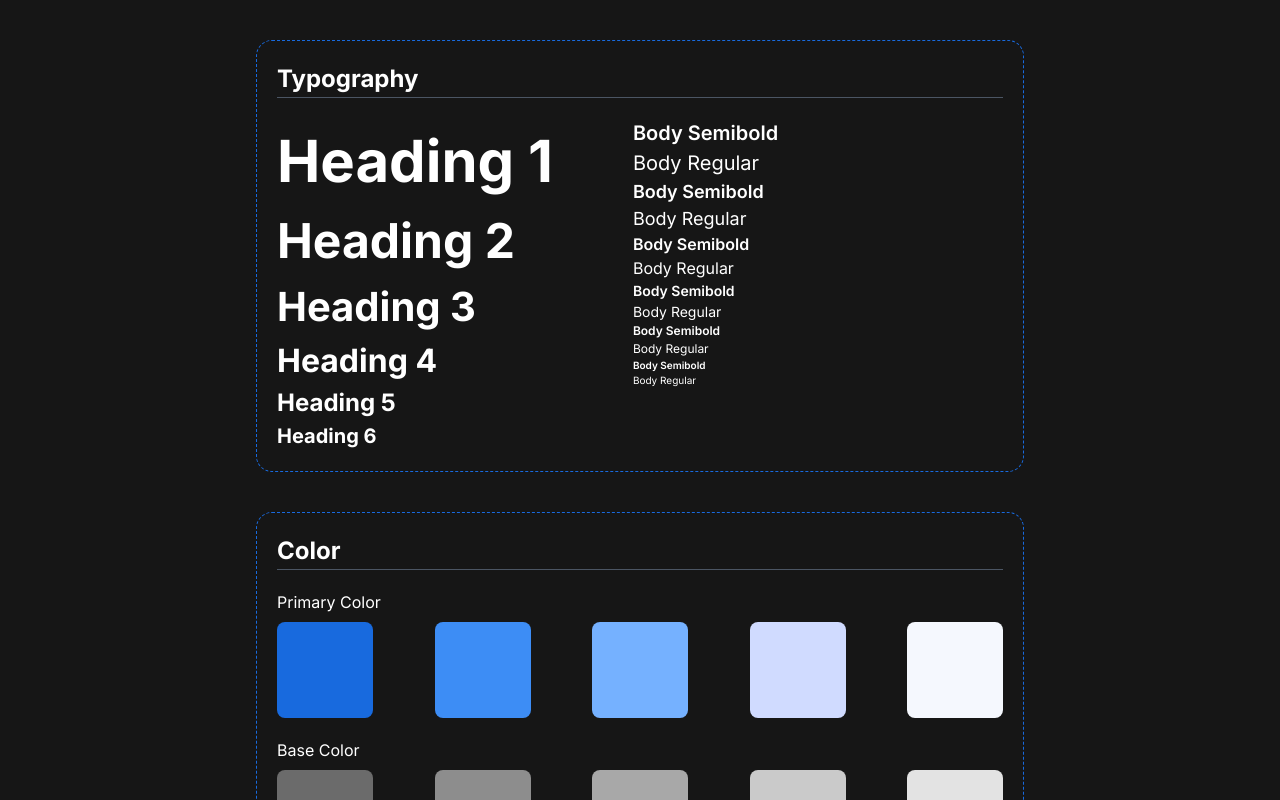
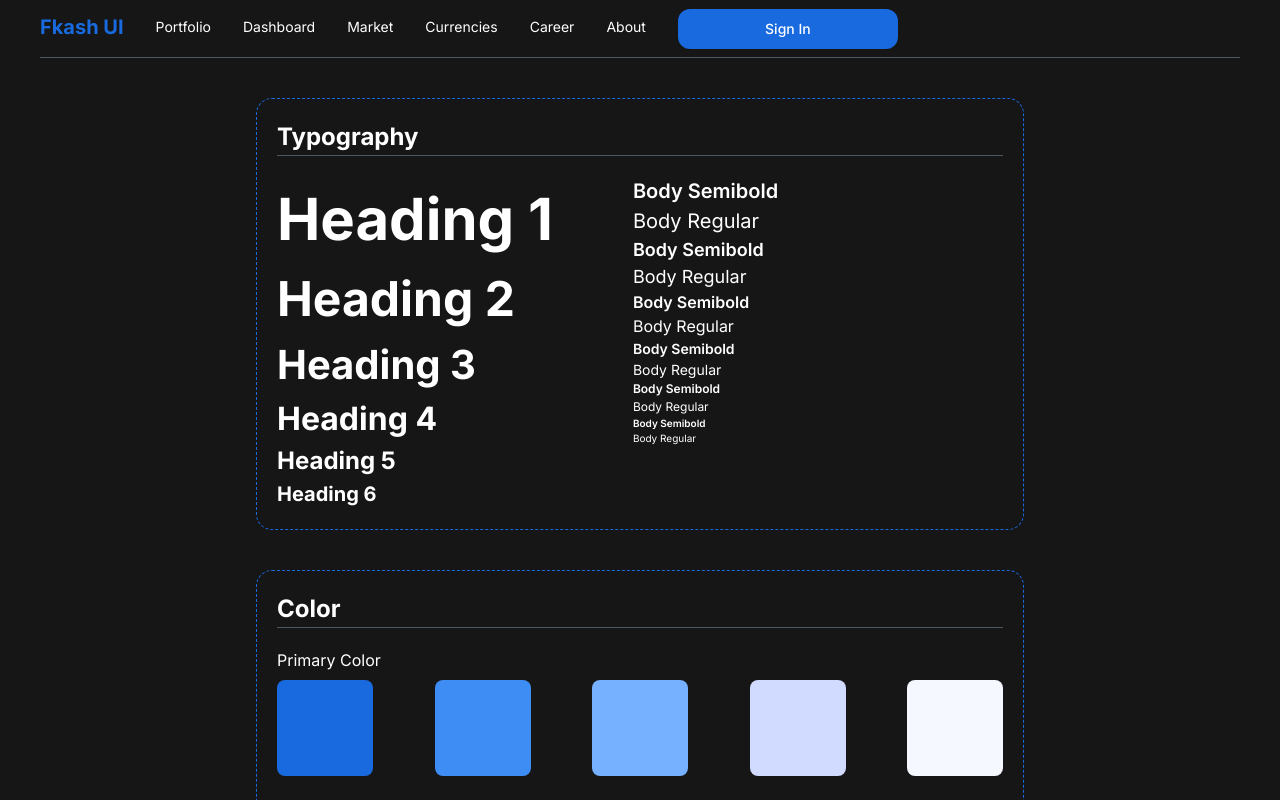
Before and after one commit to cuongcode/fkash-ui, a React (Create React App) app: page / in a window 1280 px wide. Shown: the top 800 px of the page. Built offline with nearby package versions, Linux system fonts and the light colour scheme.

Commit message:
add header

```diff
--- a/src/App.tsx
+++ b/src/App.tsx
@@ -1,11 +1,12 @@
-import { Text, Color} from './components/base/'
+import { Text, Color, Header} from './components/base/'
 import { Typography, ButtonSection, BadgeSection, CheckboxSection } from './components/sections'
 import { FC, ReactNode } from "react";
 
 function App() {
   return (
-    <div className='p-10 font-inter bg-background-black text-white'>
-      <div className='flex flex-col gap-10 max-w-screen-md m-auto'>
+    <div className='flex flex-col gap-10 px-10 font-inter bg-background-black text-white'>
+      <Header />
+      <div className='flex flex-col gap-10 w-full max-w-screen-md m-auto'>
         <Section name='Typography'>
           <Typography />
         </Section>
--- /dev/null
+++ b/src/components/base/header.tsx
@@ -0,0 +1,25 @@
+import { Button} from './button'
+import { Text} from './text'
+
+export const Header = () => {
+    return (
+      <div className='flex border-b border-gray-600 items-center'>
+        <Text preset='p1' text='Fkash UI' className='border-b-4 border-transparent text-primary-100 font-bold mr-4'/>
+        <Tab text='Portfolio'/>
+        <Tab text='Dashboard'/>
+        <Tab text='Market'/>
+        <Tab text='Currencies'/>
+        <Tab text='Career'/>
+        <Tab text='About'/>
+        <Button preset='primary' text='Sign In' className='w-32 ml-4 hidden lg:block'/>
+      </div>
+    );
+  };
+
+  const Tab = ({text}:{text:string}) => {
+    return (
+      <div className='p-4 border-b-4 border-transparent hover:border-primary-100 w-fit'>
+        <Text preset='p4' text={text}/>
+      </div>
+    );
+  };
--- a/src/components/base/index.ts
+++ b/src/components/base/index.ts
@@ -3,3 +3,4 @@ export * from './color'
 export * from './button'
 export * from './badge'
 export * from './base-checkbox'
+export * from './header'
```
